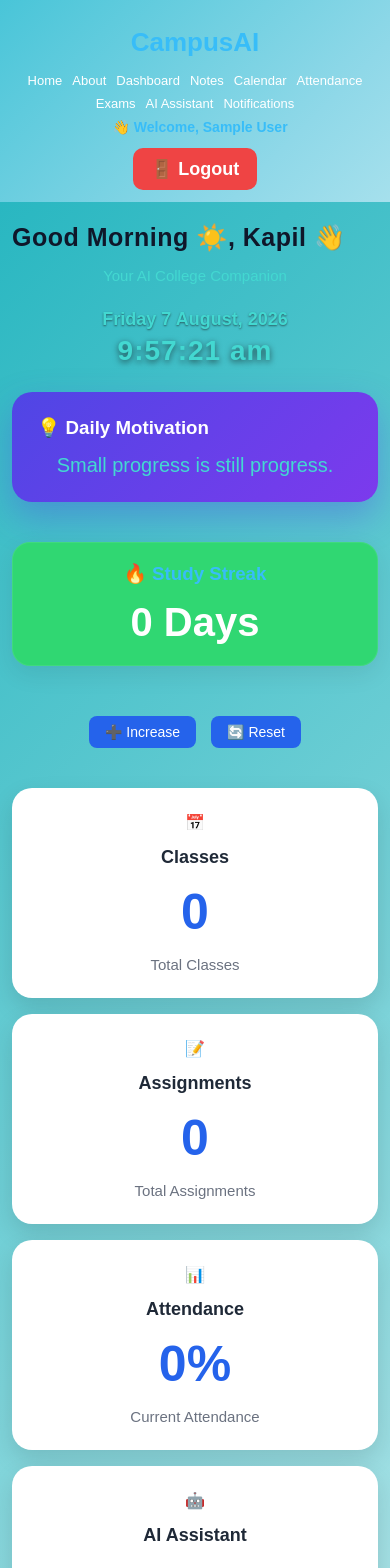
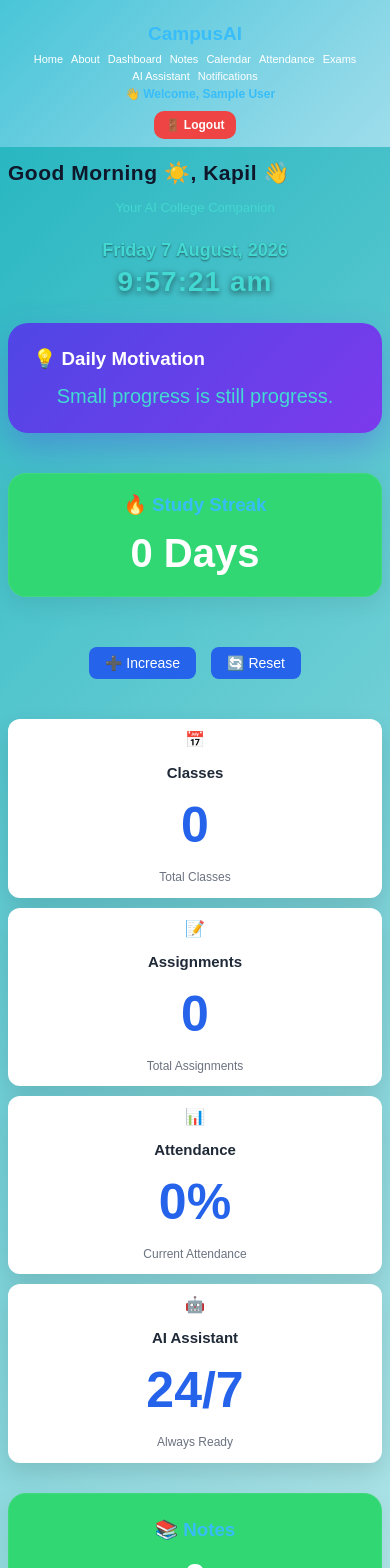
Before and after one commit to kapilsingh-01/CampusAI, a React (Vite) app: page /dashboard in a window 390 px wide. Shown: the top 1568 px of the page. Built offline with nearby package versions, Linux system fonts and the light colour scheme; no server answers; sample sign-in values are in the browser's storage.

Commit message:
Make mobile UI more compact

```diff
--- a/src/index.css
+++ b/src/index.css
@@ -3021,3 +3021,269 @@ iframe {
         max-width: 95%;
     }
 }
+
+/* =========================================================
+   MOBILE COMPACT UI
+   ========================================================= */
+
+@media (max-width: 768px) {
+
+    .navbar {
+        padding: 10px 12px;
+        gap: 8px;
+    }
+
+    .logo {
+        font-size: 21px;
+    }
+
+    .nav-links {
+        gap: 6px 10px;
+    }
+
+    .nav-links a {
+        font-size: 12px;
+    }
+
+    .welcome-user {
+        font-size: 12px;
+    }
+
+    .logout-btn {
+        padding: 7px 12px;
+        font-size: 12px;
+    }
+
+    /* Pages */
+
+    .dashboard,
+    .classes-page,
+    .assignments-page,
+    .notes-page,
+    .assistant-page,
+    .settings-page {
+        padding: 16px 10px;
+    }
+
+    /* Headings */
+
+    .dashboard-greeting {
+        font-size: 23px;
+    }
+
+    .dashboard-subtitle {
+        font-size: 13px;
+    }
+
+    .notes-page h1,
+    .assistant-page h1 {
+        font-size: 26px;
+    }
+
+    /* Cards */
+
+    .dashboard-grid,
+    .class-list,
+    .assignment-list,
+    .exam-list,
+    .note-list {
+        gap: 10px;
+    }
+
+    .dashboard-card,
+    .class-card,
+    .assignment-card,
+    .exam-card,
+    .note-card {
+        padding: 14px;
+        border-radius: 12px;
+    }
+
+    .dashboard-card h2,
+    .class-card h2,
+    .assignment-card h2,
+    .exam-card h2,
+    .note-card h2 {
+        font-size: 17px;
+    }
+
+    .dashboard-card p,
+    .class-card p,
+    .assignment-card p,
+    .exam-card p,
+    .note-card p {
+        font-size: 13px;
+        line-height: 1.45;
+    }
+
+    /* Forms */
+
+    .add-class,
+    .assignment-form,
+    .exam-form {
+        gap: 8px;
+    }
+
+    .add-class input,
+    .add-class select,
+    .assignment-form input,
+    .assignment-form select,
+    .exam-form input {
+        padding: 9px 10px;
+        font-size: 13px;
+    }
+
+    .add-class button,
+    .assignment-form button,
+    .exam-form button {
+        padding: 9px 12px;
+        font-size: 13px;
+    }
+
+    /* Notes */
+
+    .note-form {
+        margin: 16px auto;
+        gap: 9px;
+    }
+
+    .note-form input,
+    .note-form textarea {
+        padding: 9px 10px;
+        font-size: 13px;
+    }
+
+    .note-form textarea {
+        min-height: 110px;
+    }
+
+    .note-form button {
+        padding: 9px 12px;
+        font-size: 13px;
+    }
+
+    .note-actions {
+        gap: 7px;
+    }
+
+    .note-actions button {
+        padding: 8px 10px;
+        font-size: 12px;
+    }
+
+    /* AI */
+
+    .chat-box {
+        min-height: 330px;
+        padding: 10px;
+    }
+
+    .user-message,
+    .ai-message {
+        padding: 9px 11px;
+        font-size: 13px;
+        line-height: 1.45;
+    }
+
+    .chat-input {
+        gap: 7px;
+    }
+
+    .chat-input input {
+        padding: 9px 10px;
+        font-size: 13px;
+    }
+
+    .chat-input button {
+        padding: 9px 12px;
+        font-size: 13px;
+    }
+
+    /* Auth */
+
+    .auth-card {
+        width: calc(100% - 24px);
+        padding: 20px 16px;
+    }
+
+    .auth-input,
+    .auth-btn {
+        padding: 9px 10px;
+        font-size: 13px;
+    }
+
+    /* Buttons */
+
+    button {
+        font-size: 13px;
+    }
+}
+
+
+/* Extra small phones */
+
+@media (max-width: 480px) {
+
+    .navbar {
+        padding: 8px 9px;
+    }
+
+    .logo {
+        font-size: 19px;
+    }
+
+    .nav-links {
+        gap: 5px 8px;
+    }
+
+    .nav-links a {
+        font-size: 11px;
+    }
+
+    .dashboard,
+    .classes-page,
+    .assignments-page,
+    .notes-page,
+    .assistant-page,
+    .settings-page {
+        padding: 13px 8px;
+    }
+
+    .dashboard-greeting {
+        font-size: 21px;
+    }
+
+    .notes-page h1,
+    .assistant-page h1 {
+        font-size: 23px;
+    }
+
+    .dashboard-card,
+    .class-card,
+    .assignment-card,
+    .exam-card,
+    .note-card {
+        padding: 11px;
+    }
+
+    .dashboard-card h2,
+    .class-card h2,
+    .assignment-card h2,
+    .exam-card h2,
+    .note-card h2 {
+        font-size: 15px;
+    }
+
+    .dashboard-card p,
+    .class-card p,
+    .assignment-card p,
+    .exam-card p,
+    .note-card p {
+        font-size: 12px;
+    }
+
+    .chat-box {
+        min-height: 280px;
+        padding: 8px;
+    }
+}
```
